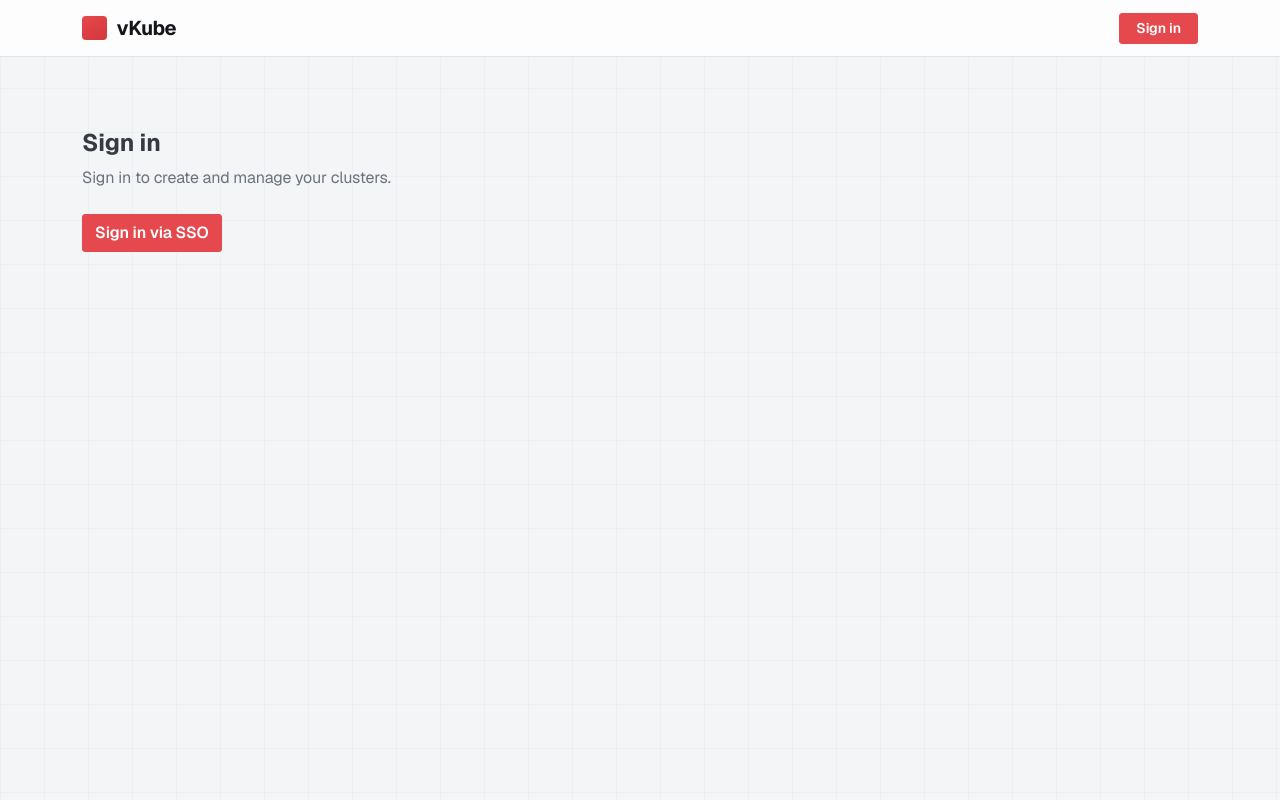
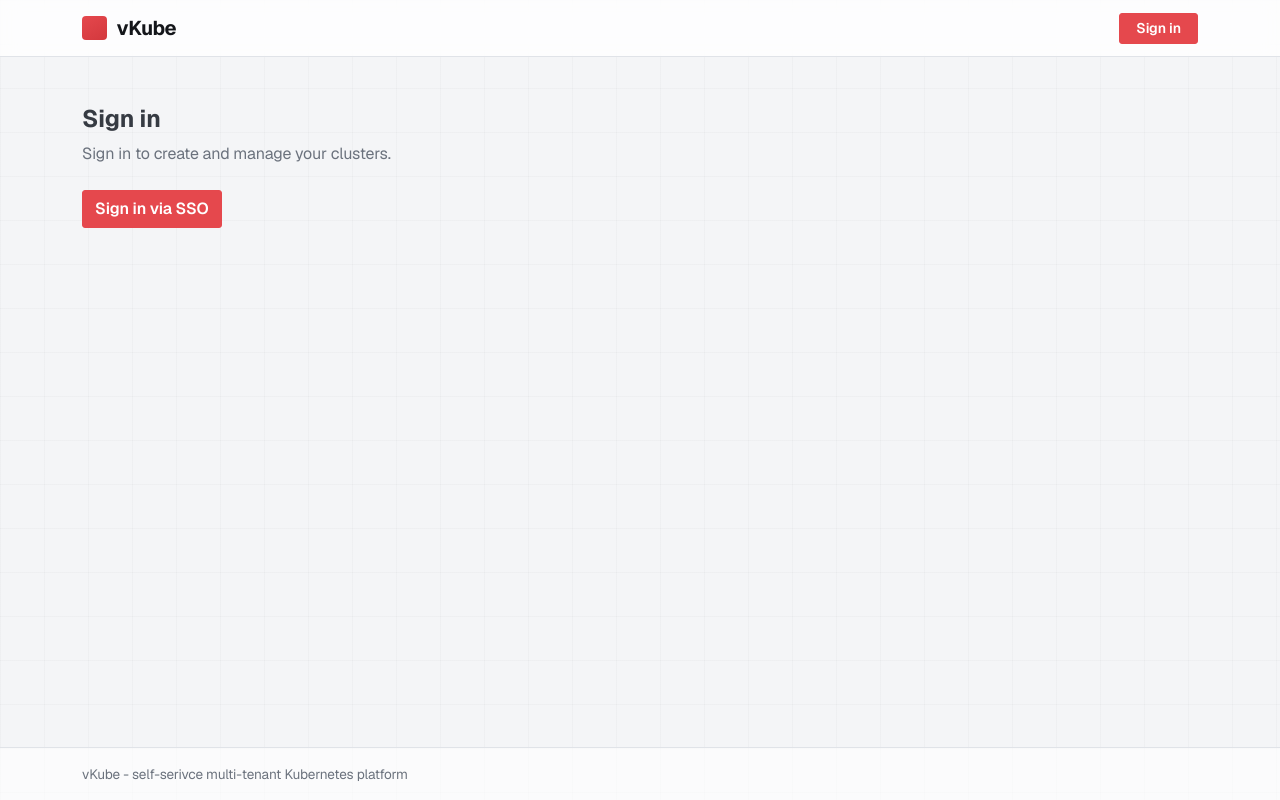
Before and after one commit to hmcloudlabs/plethos, a FastAPI app: page / in a window 1280 px wide. Run offline with FastAPI, Linux system fonts and the light colour scheme; some libraries are stand-ins or nearby versions.

Commit message:
feat: change more styling

```diff
--- a/components/portal/src/static/css/brand.css
+++ b/components/portal/src/static/css/brand.css
@@ -60,6 +60,26 @@
 body {
   font-family: var(--font-sans);
   letter-spacing: -0.01em;
+  /* Column layout so the footer sticks to the bottom on short pages. */
+  display: flex;
+  flex-direction: column;
+}
+main {
+  flex: 1 0 auto;
+}
+
+/* --- Footer --- */
+.app-footer {
+  flex-shrink: 0;
+  border-top: 1px solid var(--gray-200);
+  background: rgba(255, 255, 255, 0.6);
+  color: var(--gray-500);
+  font-size: 0.85rem;
+  padding: 1rem 0;
+}
+.brand-mark--sm {
+  width: 1.1rem;
+  height: 1.1rem;
 }
 
 
@@ -134,6 +154,10 @@ h1, h2, h3, h4, h5, h6, .fw-semibold {
   --bs-dropdown-link-hover-bg: var(--gray-100);
   --bs-dropdown-link-hover-color: var(--gray-900);
   --bs-dropdown-min-width: 12rem;
+  /* Explicit (opaque) surface — the navbar's translucent/blurred bg was
+     showing through when only the CSS var was set. */
+  background-color: var(--gray-0);
+  border: 1px solid var(--gray-200);
   box-shadow: var(--shadow-2);
   padding: 0.35rem;
 }
@@ -258,7 +282,7 @@ h1, h2, h3, h4, h5, h6, .fw-semibold {
 }
 .table > :not(caption) > * > * { padding: 0.85rem 0.75rem; }
 
-.cluster-name { font-family: var(--font-mono); color: var(--gray-900); }
+.cluster-name { font-family: var(--font-mono); font-weight: 400; font-size: 0.85rem; color: var(--gray-800); }
 
 /* --- Forms --- */
 .form-control, .form-select {
--- a/components/portal/src/templates/base.html
+++ b/components/portal/src/templates/base.html
@@ -74,7 +74,28 @@
 
     <main class="container py-4">{% block content %}{% endblock %}</main>
 
+    {# Deployers can add org-specific links (docs, imprint, privacy, contact) here. #}
+    <footer class="app-footer">
+      <div class="container d-flex align-items-center gap-2">
+        <span>vKube - self-serivce multi-tenant Kubernetes platform</span>
+      </div>
+    </footer>
+
     <script src="{{ url_for('static', path='vendor/bootstrap/bootstrap.bundle.min.js') }}"></script>
     <script src="{{ url_for('static', path='vendor/htmx/htmx.min.js') }}"></script>
+    <script>
+      // Dismiss any dismissible alert on the first click anywhere on the page.
+      (function () {
+        var alert = document.querySelector(".alert-dismissible");
+        if (!alert) return;
+        document.addEventListener(
+          "click",
+          function () {
+            alert.remove();
+          },
+          { once: true }
+        );
+      })();
+    </script>
   </body>
 </html>
--- a/components/portal/src/templates/components/cluster_list.html
+++ b/components/portal/src/templates/components/cluster_list.html
@@ -19,7 +19,7 @@
         {% set steady_running = phase == 'Ready' and state == 'Running' %}
         {% set steady_sleeping = phase == 'Sleeping' and state == 'Sleeping' %}
         <tr>
-          <td class="cluster-name fw-semibold">{{ vcluster_claim.spec.name }}</td>
+          <td class="cluster-name">{{ vcluster_claim.spec.name }}</td>
           <td>
             {% if steady_running %}
             <span class="badge text-bg-success">Running</span>
@@ -46,6 +46,7 @@
               {% set can_connect = phase in ['Ready', 'Sleeping', 'Waking'] %}
               <a
                 class="btn btn-sm btn-success {{ '' if can_connect else 'disabled' }}"
+                title="{{ 'Download kubeconfig' if can_connect else 'Available once the cluster is ready' }}"
                 {% if can_connect %}href="/clusters/{{ vcluster_claim.spec.name }}/kubeconfig"{% else %}aria-disabled="true" tabindex="-1"{% endif %}
               >
                 {{ icon("download") }} Connect
@@ -57,6 +58,7 @@
                 hx-post="/clusters/{{ vcluster_claim.spec.name }}/sleep"
                 hx-target="#cluster-list"
                 hx-swap="outerHTML"
+                hx-confirm="Put '{{ vcluster_claim.spec.name }}' to sleep? Its workloads are stopped, but its data is preserved."
               >
                 {{ icon("moon") }} Sleep
               </button>
@@ -84,7 +86,7 @@
                 hx-post="/clusters/{{ vcluster_claim.spec.name }}/delete"
                 hx-target="#cluster-list"
                 hx-swap="outerHTML"
-                hx-confirm="Delete cluster '{{ vcluster_claim.spec.name }}'? This cannot be undone."
+                hx-confirm="Delete cluster '{{ vcluster_claim.spec.name }}'? All of its content will be permanently deleted."
                 {% else %}disabled{% endif %}
               >
                 {{ icon("trash") }}
--- a/components/portal/src/templates/index.html
+++ b/components/portal/src/templates/index.html
@@ -1,8 +1,9 @@
 {% extends "base.html" %}
 
 {% block content %}
-<div class="py-4 py-lg-5">
+<div class="py-3 py-lg-4">
   {% if user %}
+  <p class="bento__label mb-5">vKube - self-serivce multi-tenant Kubernetes platform</p>
   <h1 class="h4 fw-bold mb-4">Overview</h1>
   <div class="row g-3" style="max-width: 34rem;">
     <div class="col-4">
```
Also changed, not shown: components/portal/src/pages/clusters.py (+7 -2 lines), components/portal/src/templates/clusters.html (+6 -7 lines).
